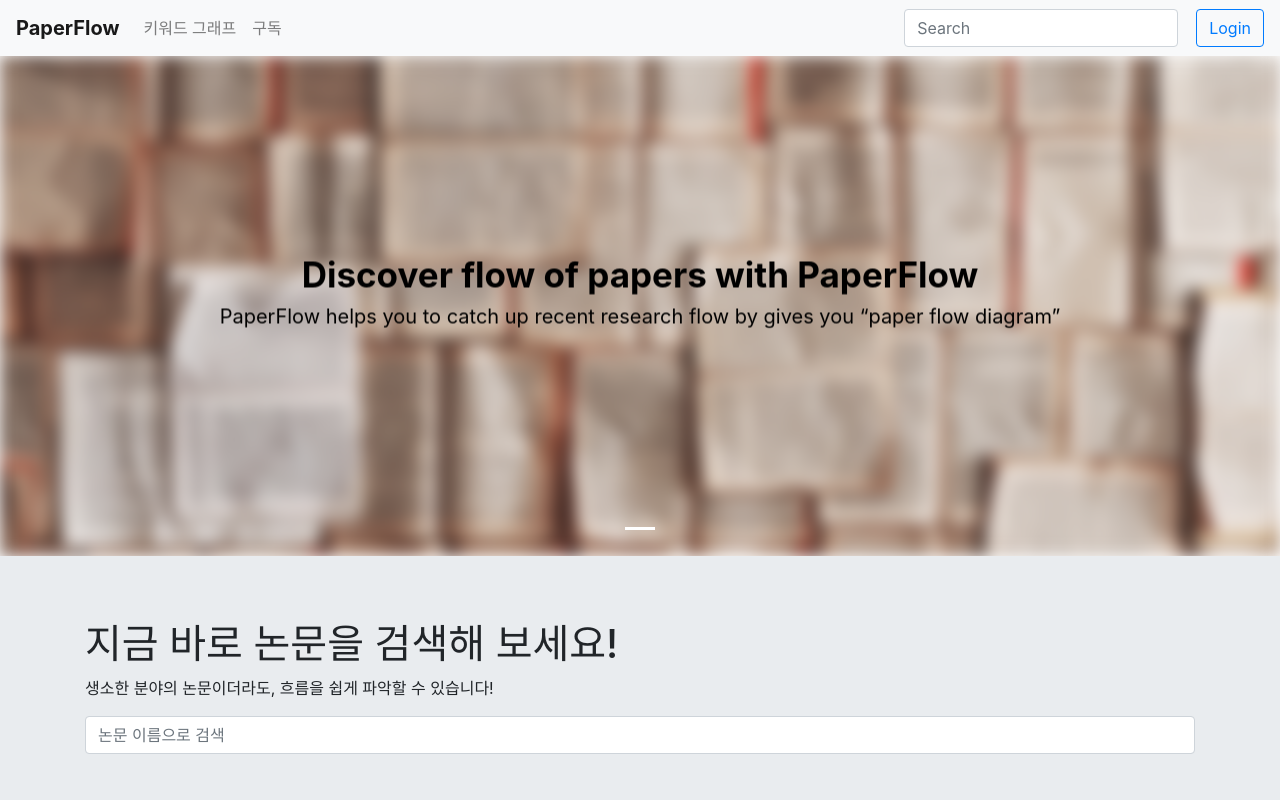
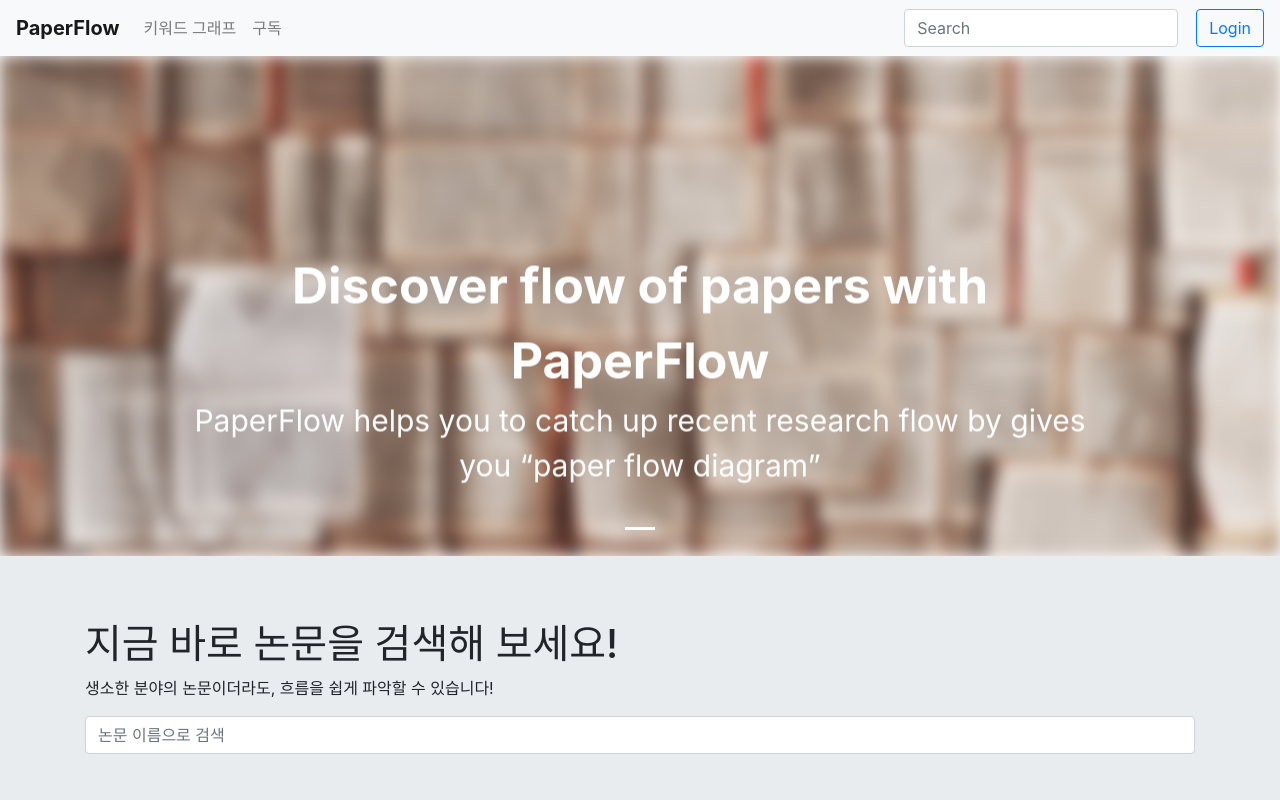
Before and after one commit to kookmin-sw/capstone-2021-8, a React app in the folder client/paperflow-web-v1/: page / in a window 1280 px wide. Shown: the top 800 px of the page. Built offline with nearby package versions, Linux system fonts and the light colour scheme; the HTML template or start-up script is replaced by a standard one.

Commit message:
feat: change color & size up

```diff
--- a/client/paperflow-web-v1/src/pages/Landing/DesktopDefault.module.scss
+++ b/client/paperflow-web-v1/src/pages/Landing/DesktopDefault.module.scss
@@ -18,13 +18,13 @@
 
   .mainPhrase {
     display: inline-block;
-    font-size: 35px;
+    font-size: 50px;
     font-weight: bold;
-    color: black;
+    color: white;
   }
 
   .submainPhrase {
-    font-size: 20px;
-    color: black;
+    font-size: 30px;
+    color: white;
   }
 }
```
